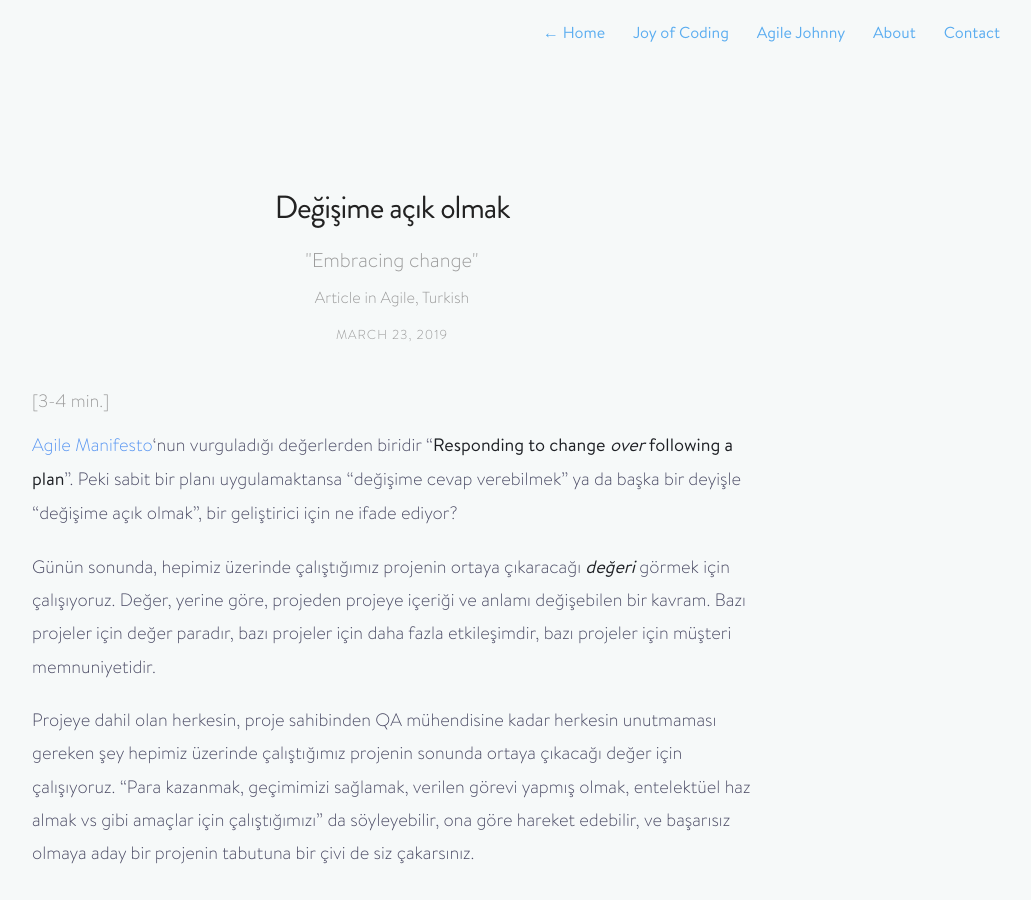
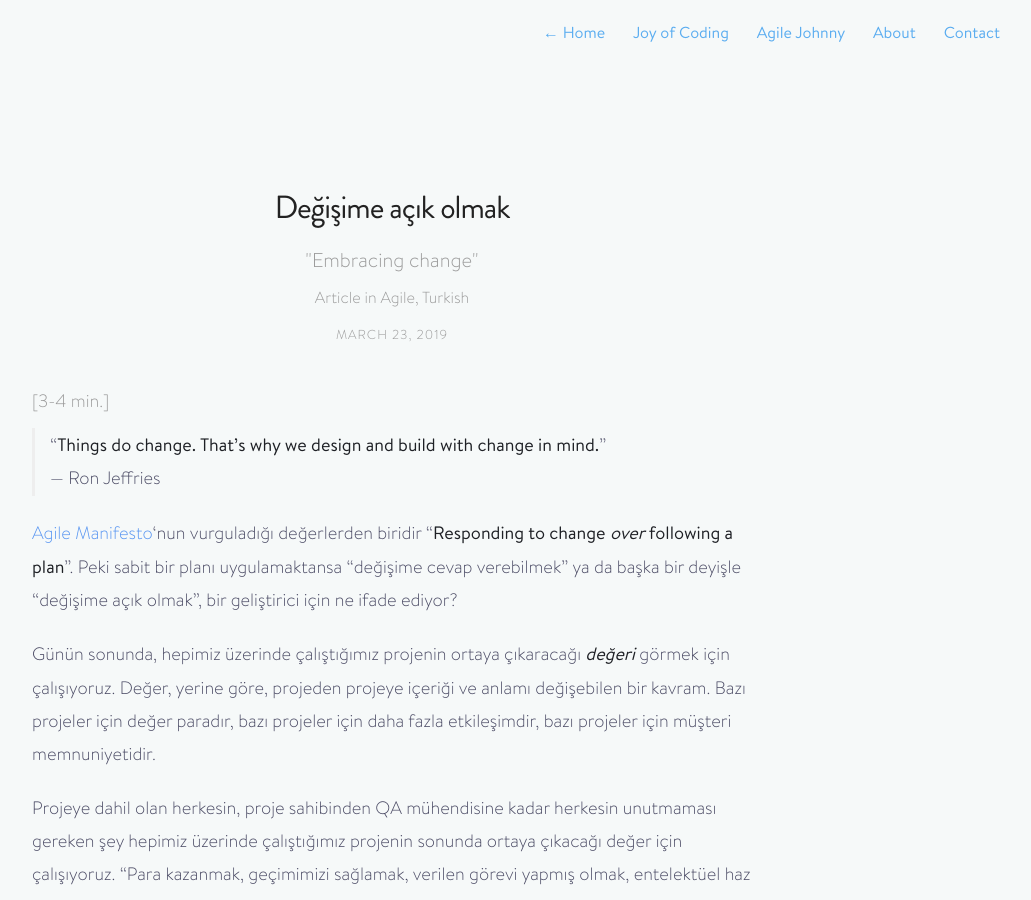
Before and after one commit to mkorkmaz/mkorkmaz.github.io, a Jekyll site: the page built from _posts/2019-03-23-degisime-acik-olmak.markdown, in a window 1280 px wide and 900 px high. Shown: the whole window, without its empty margins (248-1279 px from the left). Built offline with Jekyll 4.4.1, drawn with Linux system fonts in a browser that asks for light colours; nearby versions of some CDN libraries.

Commit message:
ron jeffries quote added

```diff
--- a/_posts/2019-03-23-degisime-acik-olmak.markdown
+++ b/_posts/2019-03-23-degisime-acik-olmak.markdown
@@ -8,6 +8,8 @@
 reading_time: "3-4 min."
 ---
 
+
+> “**Things do change. That's why we design and build with change in mind.**” <br>— Ron Jeffries
 
 [Agile Manifesto](https://agilemanifesto.org/){:target="_blank"}'nun vurguladığı değerlerden biridir "**Responding to change _over_ following a plan**". Peki sabit bir planı uygulamaktansa "değişime cevap verebilmek" ya da başka bir deyişle "değişime açık olmak", bir geliştirici için ne ifade ediyor?
 
```
